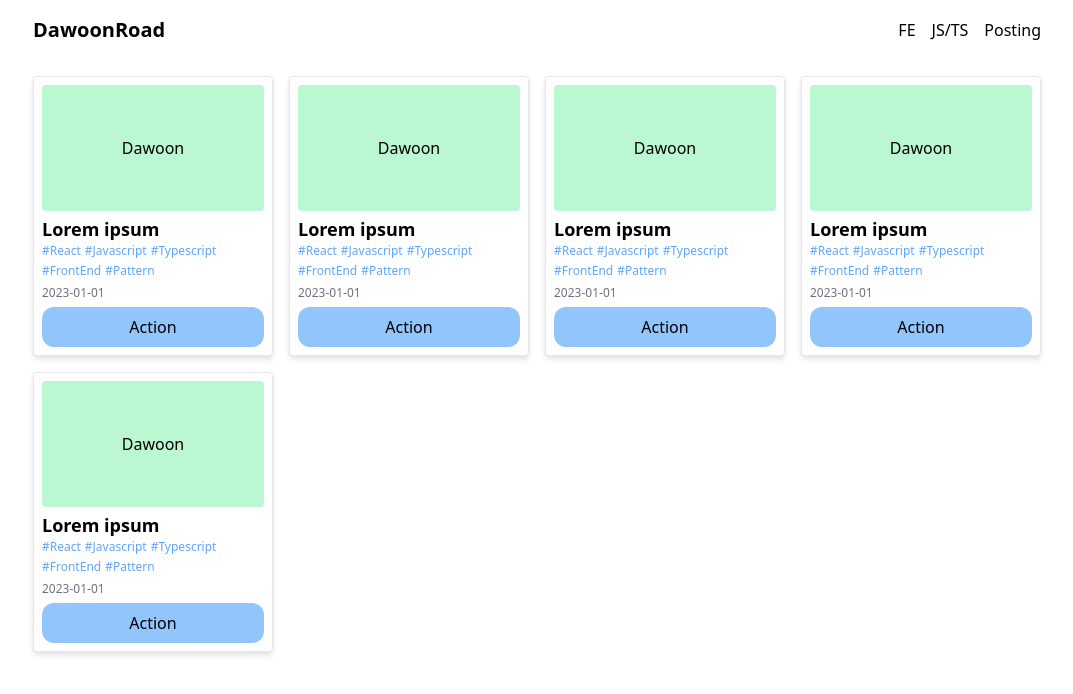
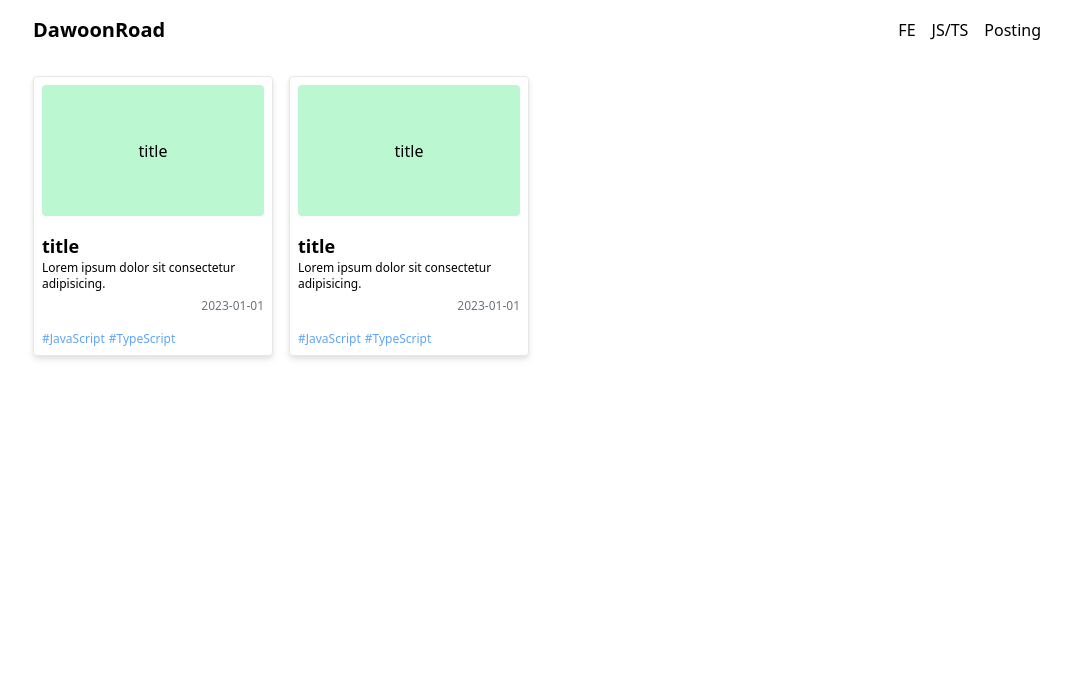
Before and after one commit to hec8897/gatsby-blog, a Gatsby site: page / in a window 1280 px wide. Shown: the whole page, without its empty margins (103-1176 px from the left). Built offline with nearby package versions, Linux system fonts and the light colour scheme; Gatsby itself is replaced by a stand-in of ours.

Commit message:
content list object
Signed-off-by: dawoonkim <hec8897@naver.com>

```diff
--- a/src/component/common/Card.jsx
+++ b/src/component/common/Card.jsx
@@ -1,23 +1,29 @@
 import * as React from "react";
+import { Link } from "gatsby";
 
-const Card = () => (
-  <div className="h-[280px] rounded border drop-shadow-md bg-white p-2 flex flex-col justify-between gap-1">
+const Card = ({ data }) => {
+  const { title, date, tagList, id, link, summary } = data;
+  return (
+    <div className="h-[280px] rounded border drop-shadow-md bg-white p-2 flex flex-col justify-between">
       <div className="h-[50%] rounded bg-green-200 flex items-center justify-center">
-      Dawoon
+        {title}
       </div>
       <div>
-      <h2 className="text-lg font-bold">Lorem ipsum</h2>
+        <h2 className="text-lg font-bold hover:underline cursor-pointer">
+          <Link to={link + "/" + id}>{title}</Link>
+        </h2>
+        <p className="text-xs">{summary}</p>
+        <p className="text-right">
+          <span className="text-xs text-gray-500">{date}</span>
+        </p>
+      </div>
       <p className="text-xs text-blue-400 flex gap-1 flex-wrap">
-        <span>#React</span>
-        <span>#Javascript</span>
-        <span>#Typescript</span>
-        <span>#FrontEnd</span>
-        <span>#Pattern</span>
+        {tagList.map((tag, index) => (
+          <span key={index}>#{tag}</span>
+        ))}
       </p>
-      <span className="text-xs text-gray-500">2023-01-01</span>
-    </div>
-    <div className="bg-blue-300 py-2 text-center rounded-xl">Action</div>
     </div>
   );
+};
 
 export default Card;
--- a/src/pages/index.jsx
+++ b/src/pages/index.jsx
@@ -1,6 +1,25 @@
 import * as React from "react";
 import "styles/global.css";
 import { Header, Screen, Card } from "component";
+
+const CONTENT_LIST = [
+  {
+    id: 0,
+    title: "title",
+    link: "FE",
+    summary: "Lorem ipsum dolor sit consectetur adipisicing.",
+    tagList: ["JavaScript", "TypeScript"],
+    date: "2023-01-01",
+  },
+  {
+    id: 1,
+    title: "title",
+    link: "FE",
+    summary: "Lorem ipsum dolor sit consectetur adipisicing.",
+    tagList: ["JavaScript", "TypeScript"],
+    date: "2023-01-01",
+  },
+];
 
 const IndexPage = () => {
   return (
@@ -8,11 +27,9 @@ const IndexPage = () => {
       <Header />
       <Screen>
         <div className="grid grid-cols-1 sm:grid-cols-2 lg:grid-cols-4 my-4 gap-4">
-          <Card />
-          <Card />
-          <Card />
-          <Card />
-          <Card />
+          {CONTENT_LIST.map((ele) => (
+            <Card key={ele.id} data={ele} />
+          ))}
         </div>
       </Screen>
     </main>
```
Lines whose indentation alone changed are shown as unchanged.
